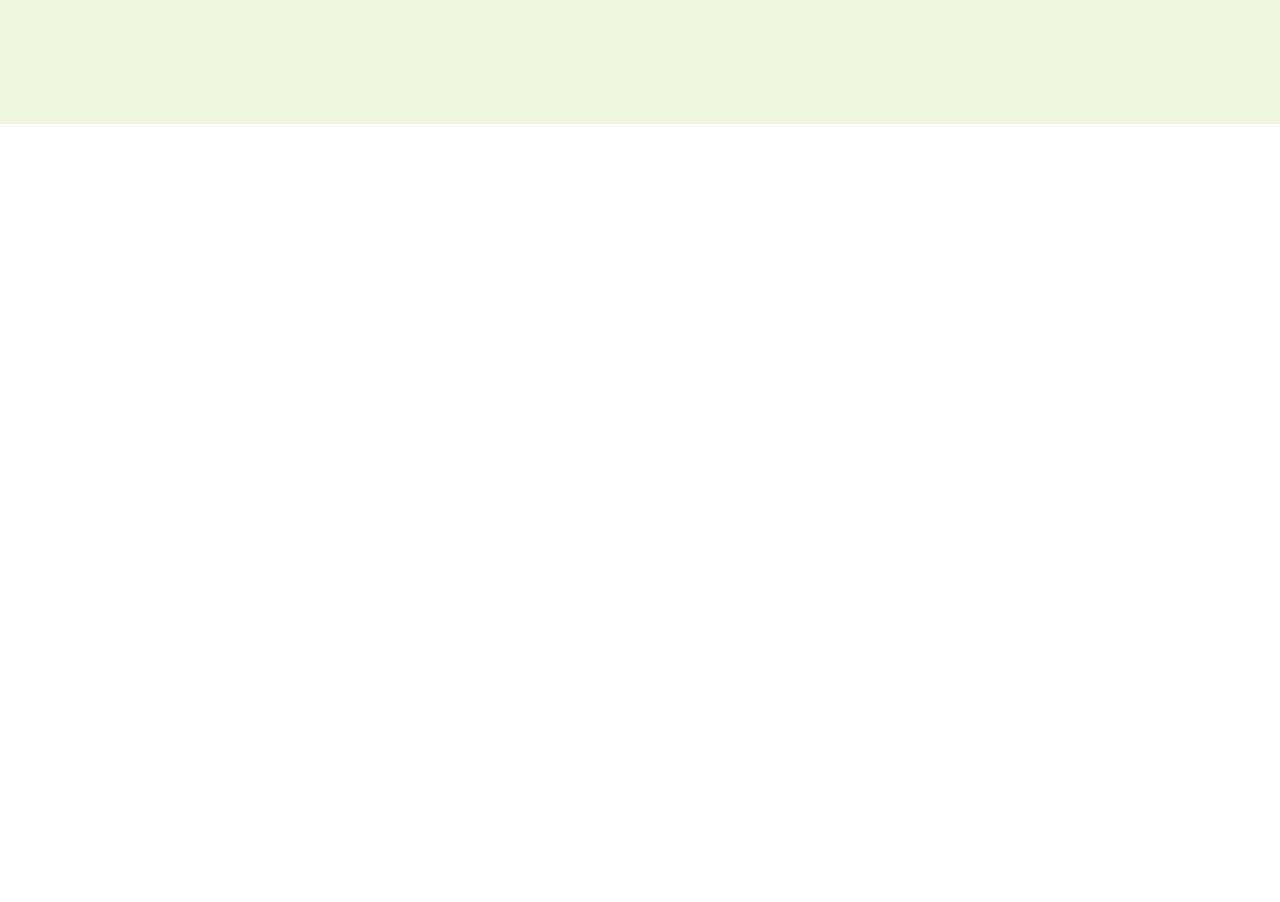
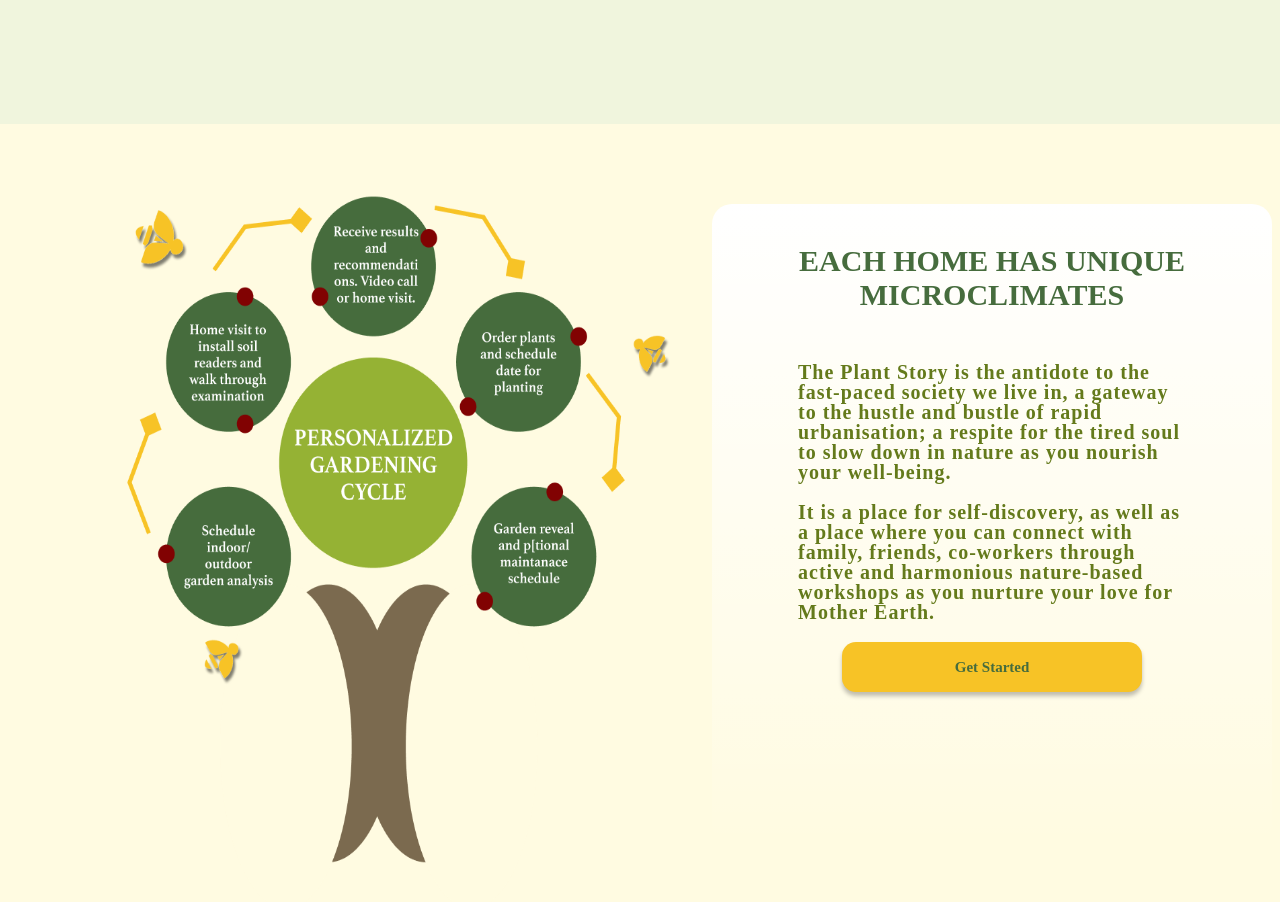
Before and after one commit to MyNameIsJohnson/smart-garden, a React (Create React App) app: page / in a window 1280 px wide. Shown: the part 700-1602 px from the top of the page. Before the commit the page ends 824 px from the top, so only its background shows below. Built offline with nearby package versions, Linux system fonts and the light colour scheme.

Commit message:
updated process section

```diff
--- a/src/App.js
+++ b/src/App.js
@@ -1,10 +1,12 @@
 import './App.css';
 import LandingPage from './components/LandingPage/LandingPage';
+import ProcessSection from './components/ProcessSection/ProcessSection';
 
 function App() {
   return (
     <div className="App">
       <LandingPage />
+      <ProcessSection />
 
     </div>
   );
--- a/src/components/ProcessSection/ProcessSection.js
+++ b/src/components/ProcessSection/ProcessSection.js
@@ -1,8 +1,27 @@
 import React from 'react'
+import { Container, Process, Tree, Button, Card } from '../styles/ProcessStyle';
 
 const ProcessSection = () => {
   return (
-    <div>ProcessSection</div>
+    <Container>
+      <Tree>
+        <img src={process.env.PUBLIC_URL + 'images/process-section/tree-process.png'} alt="tree process" className="tree" />
+      </Tree>
+      <Process >
+        <Card>
+          <h1>EACH HOME HAS UNIQUE MICROCLIMATES</h1>
+          <p>
+            The Plant Story is the antidote to the fast-paced society we live in, a gateway to the hustle and bustle of rapid urbanisation; a respite for the tired soul to slow down in nature as you nourish your well-being.
+          </p>
+          <p>
+            It is a place for self-discovery, as well as a place where you can connect with family, friends, co-workers through active and harmonious nature-based workshops as you nurture your love for Mother Earth.
+          </p>
+          <Button>
+            Get Started
+          </Button>
+        </Card>
+      </Process>
+    </Container>
   )
 }
 
--- a/src/components/styles/LandingPageStyle.js
+++ b/src/components/styles/LandingPageStyle.js
@@ -1,7 +1,7 @@
 import styled from "styled-components";
 
 export const Container = styled.div`
-  position: absolute;
+  position: relative;
   background-color: #f0f5dd;
   height: 103vh;
   width: 100vw;
--- /dev/null
+++ b/src/components/styles/ProcessStyle.js
@@ -0,0 +1,88 @@
+import styled from "styled-components";
+
+export const Container = styled.div`
+  display: flex;
+  flex-flow: row wrap;
+  background: #FFFBE1;
+
+  position: relative;
+  margin: 0;
+  height: 100vh;
+  width: 100vw;
+  list-style: none;
+`;
+
+export const Tree = styled.div`
+  width: 55%;
+  height: 100%
+  border: 1px solid;
+  text-align: center;
+
+  & img {
+    text-align: center;
+    width: 80%;
+    position: relative;
+    top: 65px;
+    height: 90%;
+    left: 50px;
+  }
+`;
+
+export const Process = styled.div`
+  width: 45%;
+  display: flex;
+  text-align: center;
+  justify-content: center;
+  align-items: center;
+  `;
+
+export const Card = styled.div`
+  border-radius: 20px;
+  background: linear-gradient(180deg,#FFFFFF 0%,rgba(255,255,255,0) 100%);
+  width: 560px;
+  height: 80%;
+  padding: 40px 40px;
+  color: #647A1B;
+
+  h1 {
+    font-family: 'Lora';
+    font-style: normal;
+    font-weight: 700;
+    font-size: 30px;
+    margin-bottom: 50px;
+    text-align: center;
+    color: #466C3D;
+  }
+
+  p {
+    text-align: left;
+    font-family: 'Merriweather';
+    font-style: normal;
+    font-weight: 700;
+    font-size: 20px;
+    line-height: 20px;
+    color: #647A1B;
+    margin-top: 20px;
+    padding: 0px 46px;
+    letter-spacing: 1px;
+  }
+`;
+
+export const Button = styled.button`
+  margin: 20px 50px 0 50px;
+  box-shadow: 0px 4px 4px rgb(0 0 0 / 25%);
+  border-radius: 14px;
+  border: none;
+  width: 300px;
+  height: 50px;
+  font-family: 'PT Sans';
+  font-size: 15px;
+  font-weight: 700;
+  background: #F7C326;
+  color: #466C3D;
+  -webkit-align-items: center;
+  -webkit-box-align: center;
+  -ms-flex-align: center;
+  align-items: center;
+  text-align: center;
+`;
```
